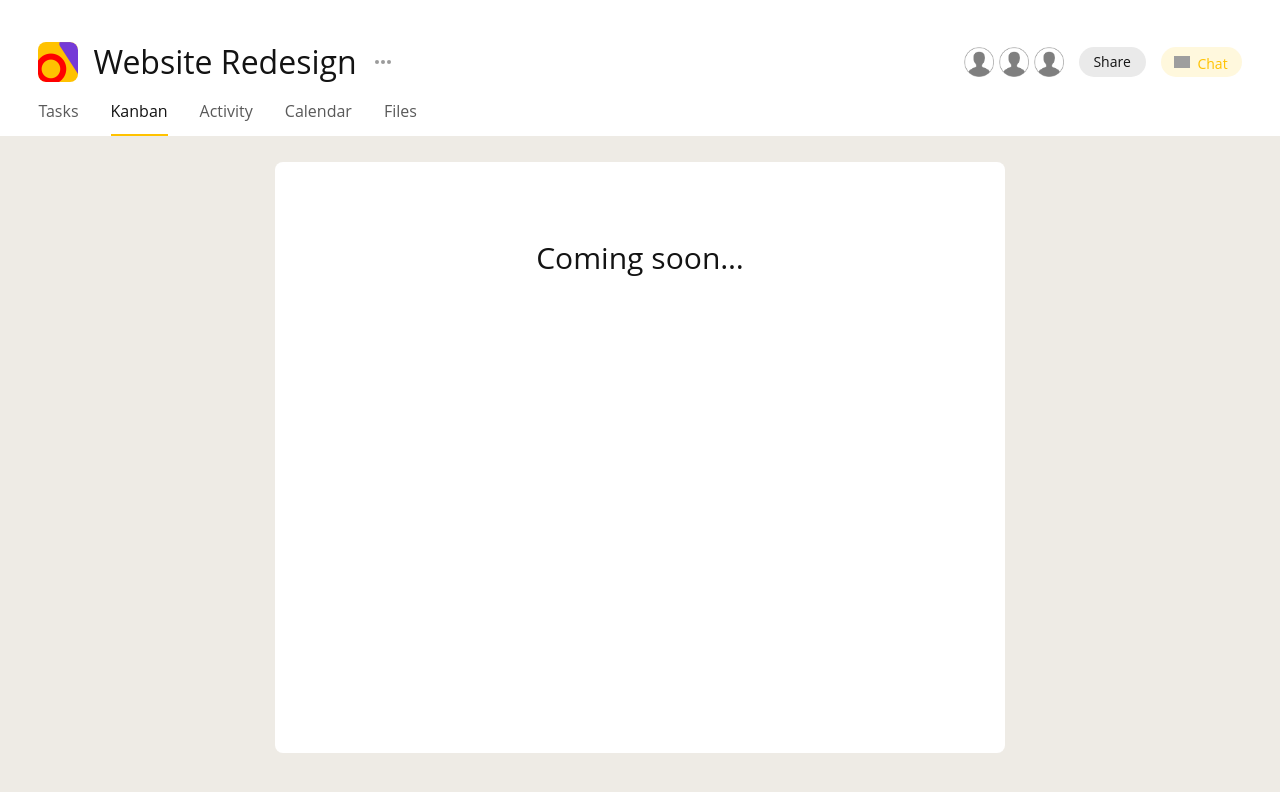
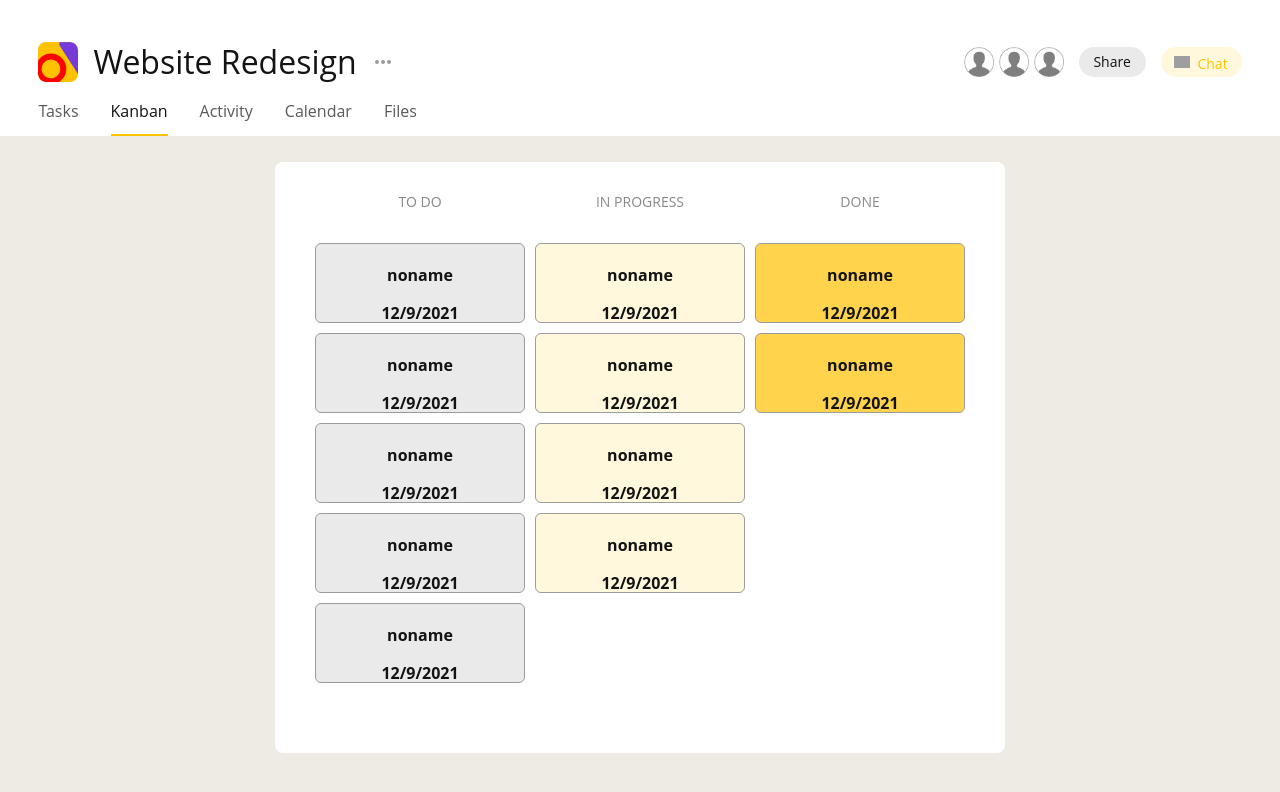
Before and after one commit to AndrewGudi/Internship.github.io, a Vue app in the folder lesson1/: page /Kanban in a window 1280 px wide. Shown: the top 792 px of the page. Built offline with nearby package versions, Linux system fonts and the light colour scheme; grey boxes are pictures that could not be loaded.

Commit message:
Lesson 9 - done

```diff
--- a/lesson1/src/assets/scss/tasks.scss
+++ b/lesson1/src/assets/scss/tasks.scss
@@ -331,7 +331,7 @@ form{
   }
   50% {
     transform: scale(1.06);
-    font-size: calc(14px * 1.2);
+    font-size: 14.8px;
   }
   100% {
     transform: scale(1);
--- /dev/null
+++ b/lesson1/src/components/Layout/Content/Kanban/TaskPlate.vue
@@ -0,0 +1,22 @@
+<template lang="pug">
+.task-completion__box
+  .task-completion__name
+    p {{item.name}}
+  .task-completion__time {{item.dateOfCompletion}}
+</template>
+
+<script>
+export default {
+  name: 'TaskPlate',
+  props: {
+    item: {
+      type: Object,
+      required: true
+    }
+  }
+}
+</script>
+
+<style scoped>
+
+</style>
--- /dev/null
+++ b/lesson1/src/constants/enumStatusType.ts
@@ -0,0 +1,5 @@
+export enum StatusType {
+  ToDo = 'todo',
+  InProgress = 'inProgress',
+  Done = 'done'
+}
--- a/lesson1/src/constants/routeNames.ts
+++ b/lesson1/src/constants/routeNames.ts
@@ -0,0 +1,8 @@
+export const routeNames = {
+  Task: 'Tasks',
+  Activity: 'Activity',
+  Files: 'Files',
+  Calendar: 'Calendar',
+  Kanban: 'Kanban',
+  NotFound: 'NotFound'
+}
--- a/lesson1/src/store/index.ts
+++ b/lesson1/src/store/index.ts
@@ -55,17 +55,17 @@ export default createStore({
       }
     ],
     tasks: [
-      { id: '0', avatar: 'avatar.png', firstname: 'Darika', lastname: 'Samak', name: 'noname', description: 'Who would you be in the film of your life?', time: '6:02', halfDay: 'PM' },
-      { id: '1', avatar: 'avatar.png', firstname: 'Emilee', lastname: 'Simchenko', name: 'noname', description: 'Whats your favorite dinosaur?', time: '6:02', halfDay: 'PM' },
-      { id: '2', avatar: 'avatar.png', firstname: 'Emilee', lastname: 'Simchenko', name: 'noname', description: 'Which of your bad habits are you willing to admit?', time: '6:02', halfDay: 'PM' },
-      { id: '3', avatar: 'avatar.png', firstname: 'Darika', lastname: 'Samak', name: 'noname', description: 'If you could only eat one food for the rest of your life, what would it be?', time: '6:02', halfDay: 'PM' },
-      { id: '4', avatar: 'avatar.png', firstname: 'Darika', lastname: 'Samak', name: 'noname', description: 'Would you rather own a dragon or be a dragon?', time: '6:02', halfDay: 'PM' },
-      { id: '5', avatar: 'avatar.png', firstname: 'Emilee', lastname: 'Simchenko', name: 'noname', description: 'Whats your WiFi password?', time: '6:02', halfDay: 'PM' },
-      { id: '6', avatar: 'avatar.png', firstname: 'Darika', lastname: 'Samak', name: 'noname', description: 'If you could do anything in the world in terms of your career, what would you choose?', time: '6:02', halfDay: 'PM' },
-      { id: '7', avatar: 'avatar.png', firstname: 'Darika', lastname: 'Samak', name: 'noname', description: 'Which Pokemon would you choose: Bulbasaur, Squirtle or Charmander?', time: '6:02', halfDay: 'PM' },
-      { id: '8', avatar: 'avatar.png', firstname: 'Emilee', lastname: 'Simchenko', name: 'noname', description: 'What is your favorite animal in the world?', time: '6:02', halfDay: 'PM' },
-      { id: '9', avatar: 'avatar.png', firstname: 'Emilee', lastname: 'Simchenko', name: 'noname', description: 'If you could have some kind of superpower, what would it be and why?', time: '6:02', halfDay: 'PM' },
-      { id: '10', avatar: 'avatar.png', firstname: 'Emilee', lastname: 'Simchenko', name: 'noname', description: 'Whats your WiFi password?', time: '6:02', halfDay: 'PM' }
+      { status: 'todo', id: '0', avatar: 'avatar.png', firstname: 'Darika', lastname: 'Samak', name: 'noname', description: 'Who would you be in the film of your life?', time: '6:02', halfDay: 'PM', dateOfCompletion: '12/9/2021' },
+      { status: 'done', id: '1', avatar: 'avatar.png', firstname: 'Emilee', lastname: 'Simchenko', name: 'noname', description: 'Whats your favorite dinosaur?', time: '6:00', halfDay: 'PM', dateOfCompletion: '12/9/2021' },
+      { status: 'inProgress', id: '2', avatar: 'avatar.png', firstname: 'Emilee', lastname: 'Simchenko', name: 'noname', description: 'Which of your bad habits are you willing to admit?', time: '6:01', halfDay: 'PM', dateOfCompletion: '12/9/2021' },
+      { status: 'inProgress', id: '3', avatar: 'avatar.png', firstname: 'Darika', lastname: 'Samak', name: 'noname', description: 'If you could only eat one food for the rest of your life, what would it be?', time: '6:01', halfDay: 'PM', dateOfCompletion: '12/9/2021' },
+      { status: 'todo', id: '4', avatar: 'avatar.png', firstname: 'Darika', lastname: 'Samak', name: 'noname', description: 'Would you rather own a dragon or be a dragon?', time: '6:02', halfDay: 'PM', dateOfCompletion: '12/9/2021' },
+      { status: 'done', id: '5', avatar: 'avatar.png', firstname: 'Emilee', lastname: 'Simchenko', name: 'noname', description: 'Whats your WiFi password?', time: '6:00', halfDay: 'PM', dateOfCompletion: '12/9/2021' },
+      { status: 'todo', id: '6', avatar: 'avatar.png', firstname: 'Darika', lastname: 'Samak', name: 'noname', description: 'If you could do anything in the world in terms of your career, what would you choose?', time: '6:02', halfDay: 'PM', dateOfCompletion: '12/9/2021' },
+      { status: 'inProgress', id: '7', avatar: 'avatar.png', firstname: 'Darika', lastname: 'Samak', name: 'noname', description: 'Which Pokemon would you choose: Bulbasaur, Squirtle or Charmander?', time: '6:01', halfDay: 'PM', dateOfCompletion: '12/9/2021' },
+      { status: 'inProgress', id: '8', avatar: 'avatar.png', firstname: 'Emilee', lastname: 'Simchenko', name: 'noname', description: 'What is your favorite animal in the world?', time: '6:01', halfDay: 'PM', dateOfCompletion: '12/9/2021' },
+      { status: 'todo', id: '9', avatar: 'avatar.png', firstname: 'Emilee', lastname: 'Simchenko', name: 'noname', description: 'If you could have some kind of superpower, what would it be and why?', time: '6:02', halfDay: 'PM', dateOfCompletion: '12/9/2021' },
+      { status: 'todo', id: '10', avatar: 'avatar.png', firstname: 'Emilee', lastname: 'Simchenko', name: 'noname', description: 'Whats your WiFi password?', time: '6:02', halfDay: 'PM', dateOfCompletion: '12/9/2021' }
     ],
     notification: {},
     friends: [
--- a/lesson1/src/types/task.interface.ts
+++ b/lesson1/src/types/task.interface.ts
@@ -5,6 +5,7 @@ export interface TaskInterface{
   avatar: string,
   firstname: string,
   lastname: string,
+  status:string,
   name: string,
   description: string,
   src?: ImageInterface,
--- a/lesson1/src/views/Kanban.vue
+++ b/lesson1/src/views/Kanban.vue
@@ -1,17 +1,241 @@
 <template lang="pug">
 clean-page
-  coming-soon
+  .task-completion
+    .task-completion__row
+      .task-completion__column-name__to-do To Do
+      .task-completion__column-name__in-progress In Progress
+      .task-completion__column-name__done Done
+    .task-completion__body
+      .task-completion__to-do
+        task-plate(
+          v-for="item in reversedTasks.todo"
+          :key="item.id"
+          v-bind:item="item"
+          class="to-do"
+        )
+      .task-completion__in-progress
+        task-plate(
+          v-for="item in reversedTasks.inProgress"
+          :key="item.id"
+          v-bind:item="item"
+          class="in-progress"
+        )
+      .task-completion__done
+        task-plate(
+          v-for="item in reversedTasks.done"
+          :key="item.id"
+          v-bind:item="item"
+          class="done"
+        )
 </template>
 
 <script lang="ts">
 import { defineComponent } from 'vue'
 import CleanPage from '@/components/Layout/Content/CleanPage.vue'
 import ComingSoon from '@/components/Layout/Content/ComingSoon.vue'
+import { mapState } from 'vuex'
+import TaskPlate from '@/components/Layout/Content/Kanban/TaskPlate.vue'
+import { TaskInterface } from '@/types/task.interface'
+import { StatusType } from '@/constants/enumStatusType'
 
 export default defineComponent({
   components: {
+    TaskPlate,
     ComingSoon,
     CleanPage
+  },
+  computed: {
+    ...mapState(['tasks', 'currentUser']),
+    reversedTasks (): { todo: Array<TaskInterface>; inProgress: Array<TaskInterface>; done: Array<TaskInterface> } {
+      const tasks = this.tasks.slice().reverse()
+      const todo:Array<TaskInterface> = []
+      const inProgress:Array<TaskInterface> = []
+      const done:Array<TaskInterface> = []
+      tasks.forEach((item:any) => {
+        if (item.status === StatusType.ToDo) {
+          todo.push(item)
+        }
+        if (item.status === StatusType.InProgress) {
+          inProgress.push(item)
+        }
+        if (item.status === StatusType.Done) {
+          done.push(item)
+        }
+      })
+      return {
+        todo,
+        inProgress,
+        done
+      }
+    }
   }
 })
 </script>
+<style lang="scss">
+.task-completion{
+  display: flex;
+  flex-direction: column;
+  width: 100%;
+  &__row{
+    display: flex;
+    justify-content: center;
+    align-items: center;
+    min-height: 81px;
+    padding: 0 15px;
+  }
+  &__column-name__to-do{
+    display: flex;
+    flex-direction: column;
+    align-items: center;
+    justify-content: center;
+    opacity: 0.5;
+    font-size: 14px;
+    text-transform: uppercase;
+    width: 30%;
+    height: 100%;
+    margin-right: 10px;
+  }
+  &__column-name__in-progress{
+    display: flex;
+    flex-direction: column;
+    align-items: center;
+    justify-content: center;
+    opacity: 0.5;
+    font-size: 14px;
+    text-transform: uppercase;
+    width: 30%;
+    height: 100%;
+    margin-right: 10px;
+  }
+  &__column-name__done{
+    display: flex;
+    flex-direction: column;
+    align-items: center;
+    justify-content: center;
+    opacity: 0.5;
+    font-size: 14px;
+    text-transform: uppercase;
+    width: 30%;
+    height: 100%;
+  }
+  &__body{
+    display: flex;
+    justify-content: center;
+    overflow: hidden;
+    width: 100%;
+    padding: 0 15px;
+  }
+  &__to-do{
+    display: flex;
+    flex-direction: column;
+    overflow: auto;
+    width: 30%;
+    height: 100%;
+    margin-right: 10px;
+    &::-webkit-scrollbar {
+      width: 0;
+    }
+    & {
+      -ms-overflow-style: none;
+    }
+    & {
+      overflow: -moz-scrollbars-none;
+    }
+  }
+  &__in-progress{
+    display: flex;
+    flex-direction: column;
+    align-items: center;
+    overflow: auto;
+    height: 100%;
+    width: 30%;
+    margin-right: 10px;
+    &::-webkit-scrollbar {
+      width: 0;
+    }
+    & {
+      -ms-overflow-style: none;
+    }
+    & {
+      overflow: -moz-scrollbars-none;
+    }
+  }
+  &__done {
+    display: flex;
+    flex-direction: column;
+    align-items: center;
+    overflow: auto;
+    height: 100%;
+    width: 30%;
+    &::-webkit-scrollbar {
+      width: 0;
+    }
+    & {
+      -ms-overflow-style: none;
+    }
+    & {
+      overflow: -moz-scrollbars-none;
+    }
+  }
+  &__box{
+    display: flex;
+    flex-direction: column;
+    justify-content: center;
+    align-items: center;
+    width: 100%;
+    min-height: 80px;
+    max-height: 120px;
+    margin-bottom: 10px;
+    border: 1px solid #9B9B9B;
+    border-radius: 6px;
+  }
+  &__box:hover{
+    border: 2px solid #525252;
+  }
+  &__name {
+    display: flex;
+    align-items: center;
+    justify-content: center;
+    font-size: 16px;
+    font-weight: bold;
+    width: 100%;
+    padding: 10px 10px;
+    height: 60px;
+    max-height: 60px;
+    overflow: hidden;
+    p{
+      overflow: auto;
+      max-height: 50px;
+      -webkit-box-sizing: border-box;
+      -moz-box-sizing: border-box;
+      box-sizing: border-box;
+      &::-webkit-scrollbar {
+        width: 0;
+      }
+
+      & {
+        -ms-overflow-style: none;
+      }
+
+      & {
+        overflow: -moz-scrollbars-none;
+      }
+    }
+    }
+  &__time{
+    display: flex;
+    font-size: 16px;
+    font-weight: bold;
+    justify-content: flex-end;
+  }
+}
+.to-do{
+  background-color: #EAEAEA;
+}
+.in-progress{
+  background-color: #fff8dd;
+}
+.done{
+  background-color: rgba(255, 194, 0, 0.7);
+}
+</style>
```
Also changed, not shown: lesson1/src/router/index.ts (+7 -6 lines), lesson1/src/views/Tasks.vue (+9 -13 lines).
